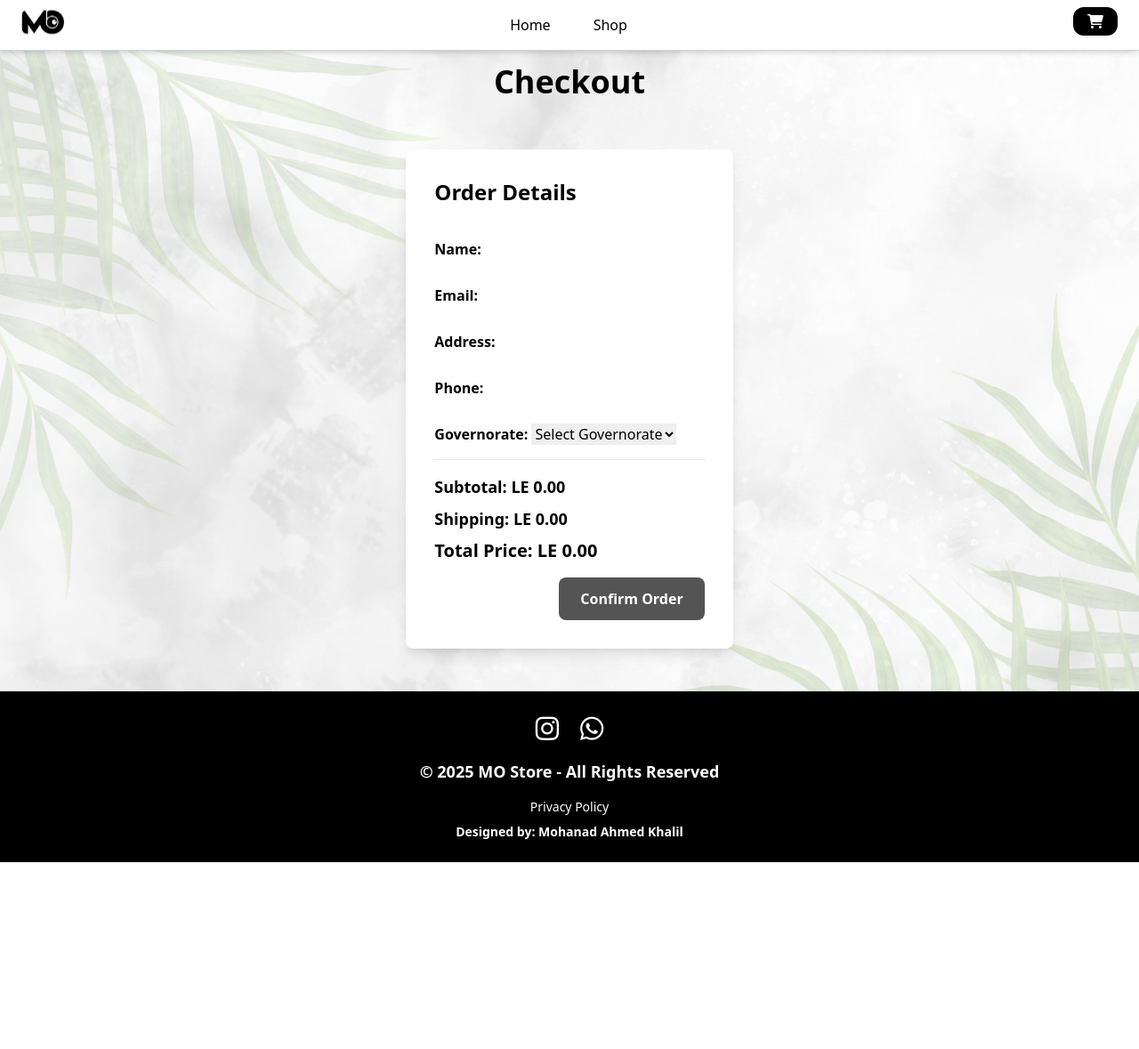
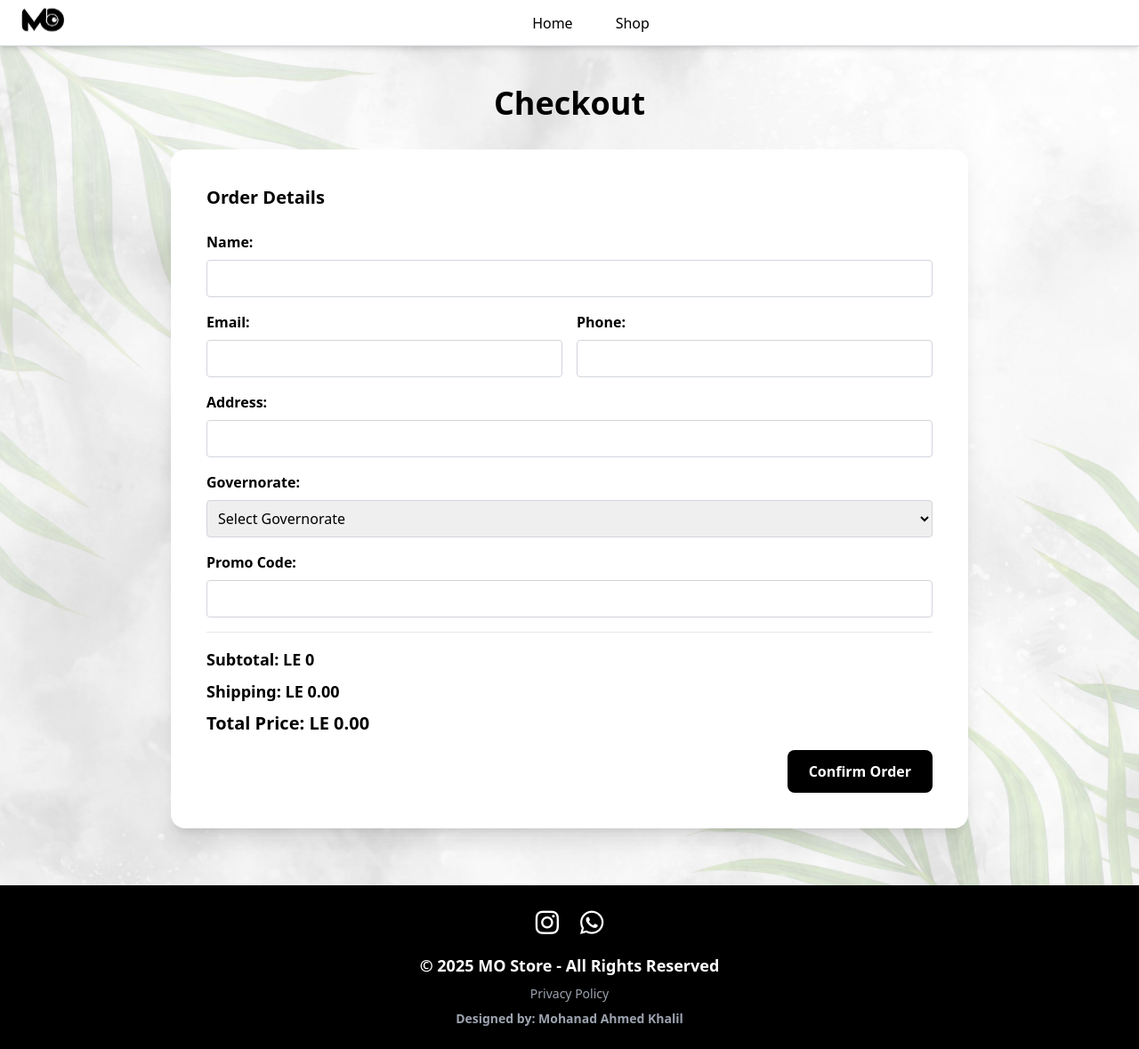
Before and after one commit to Mohanad-Ahmed-2002/Ecommerce, a Django app: page /checkout/ in a window 1280 px wide. Shown: the whole page at 89% size. Before the commit the page ends 969 px from the top, so only its background shows below. Run offline with Django 5.2, Linux system fonts and the light colour scheme; data that the repository does not hold is empty; some libraries are stand-ins or nearby versions.

Commit message:
Last Change 15/4

```diff
--- a/EcommerceStore/settings.py
+++ b/EcommerceStore/settings.py
@@ -58,6 +58,8 @@ INSTALLED_APPS = [
     'cloudinary_storage',
     'cloudinary',
     'django.contrib.staticfiles',
+    'widget_tweaks',
+
 ]
 
 MIDDLEWARE = [
--- a/store/templates/store/checkout.html
+++ b/store/templates/store/checkout.html
@@ -1,6 +1,7 @@
 <!DOCTYPE html>
 <html lang="en">
 {% load static %}
+{% load widget_tweaks %}
 
 <head>
     <title>Checkout</title>
@@ -10,11 +11,9 @@
     <meta name="viewport" content="width=device-width, initial-scale=1.0">
 </head>
 
-<body
-    class="bg-gray-100 min-h-screen flex flex-col bg-[url(/static/images/background2.jpeg)] bg-cover bg-[center_bottom_-10px]">
+<body class="bg-gray-100 bg-cover bg-center min-h-screen bg-[url('/static/images/background2.jpeg')]">
 
-    <nav
-        class="bg-white shadow-md py-3 px-6 flex justify-between items-center border-b border-gray-300 fixed w-full z-50">
+    <nav class="bg-white shadow-md py-3 px-6 flex justify-between items-center border-b border-gray-300 fixed top-0 w-full z-50 ">
         <div class="w-12">
             <a href="{% url 'home' %}">
                 <img src="{% static 'images/MO log.jpeg' %}" alt="Logo"
@@ -22,18 +21,26 @@
             </a>
         </div>
 
+        <!-- Navigation Links for large screens -->
         <div class="hidden lg:flex gap-12">
-            <a href="{% url 'home' %}" class="relative text-black font-medium hover:text-gray-800">Home</a>
-            <a href="{% url 'products' %}" class="relative text-black font-medium hover:text-gray-800">Shop</a>
+            <a href="{% url 'home' %}"
+                class="relative text-black font-medium hover:text-gray-800 transition-all duration-300
+                            after:content-[''] after:absolute after:w-full after:scale-x-0 after:h-0.5 after:bottom-0 after:left-0
+                            after:bg-black after:origin-left after:transition-transform after:duration-300 hover:after:scale-x-100">
+                Home
+            </a>
+
+            <a href="{% url 'products' %}"
+                class="relative text-black font-medium hover:text-gray-800 transition-all duration-300
+                            after:content-[''] after:absolute after:w-full after:scale-x-0 after:h-0.5 after:bottom-0 after:left-0
+                            after:bg-black after:origin-left after:transition-transform after:duration-300 hover:after:scale-x-100">
+                Shop
+            </a>
         </div>
 
+        <!--  Mobile Menu button -->
         <div class="flex items-center gap-4">
-            <div>
-                <a href="{% url 'cart_detail' %}"
-                    class="bg-black text-white py-2 px-4 rounded-xl flex items-center gap-2 hover:bg-gray-900 motion-safe:animate-bounce">
-                    <i class="fas fa-shopping-cart"></i>
-                </a>
-            </div>
+            <!-- Mobile menu button -->
             <div class="block lg:hidden">
                 <button id="mobile-menu-button" class="text-black focus:outline-none">
                     <i class="fas fa-bars text-2xl"></i>
@@ -56,18 +63,18 @@
     </div>
 
     <!-- Checkout Section -->
-    <div class="max-w-4xl mx-auto p-6 lg:p-12 justify-center">
-        <h1 class="text-4xl font-bold p-6 text-black mb-8 text-center">Checkout</h1>
+    <section class="mt-24 px-4 md:px-8 lg:px-0 max-w-4xl mx-auto w-full">
+        <h1 class="text-3xl md:text-4xl font-bold text-center mb-8 text-black">Checkout</h1>
 
-        <div class="bg-white shadow-lg rounded-lg p-8 space-y-6">
-            <h2 class="text-2xl font-semibold text-black">Order Details</h2>
+        <div class="bg-white shadow-xl rounded-2xl p-6 md:p-10 space-y-6">
+            <h2 class="text-xl font-semibold text-black mb-4">Order Details</h2>
 
-            <!-- Product Details -->
-            <div class="space-y-6">
+            <!-- Products -->
+            <div class="space-y-4">
                 {% for item in cart_items %}
-                <div class="flex justify-between items-center border-b pb-3 p-4 shadow-md bg-gray-100 rounded-lg">
+                <div class="flex justify-between items-center bg-gray-100 p-4 rounded-lg shadow-sm">
                     <div>
-                        <p class="font-semibold">{{ item.product.name }}</p>
+                        <p class="font-medium">{{ item.product.name }}</p>
                         <p class="text-sm text-gray-500">Quantity: {{ item.quantity }}</p>
                     </div>
                     <p class="font-bold text-lg">LE {{ item.total_price }}</p>
@@ -76,123 +83,140 @@
             </div>
 
             <!-- Form -->
-            <form method="POST" class="space-y-4">
+            <form method="POST" class="grid gap-4 md:grid-cols-2">
                 {% csrf_token %}
-                <div class="space-y-3">
+                <div class="col-span-full space-y-2">
                     <label for="id_name" class="font-semibold">Name:</label>
-                    {{ form.name }}
-                </div>
-                <div class="space-y-3">
-                    <label for="id_email" class="font-semibold">Email:</label>
-                    {{ form.email }}
-                </div>
-                <div class="space-y-3">
-                    <label for="id_address" class="font-semibold">Address:</label>
-                    {{ form.address }}
-                </div>
-                <div class="space-y-3">
-                    <label for="id_phone" class="font-semibold">Phone:</label>
-                    {{ form.phone }}
+                    {{ form.name|add_class:"w-full border border-gray-300 p-2 rounded" }}
                 </div>
 
-                <div class="space-y-3">
+                <div class="space-y-2">
+                    <label for="id_email" class="font-semibold">Email:</label>
+                    {{ form.email|add_class:"w-full border border-gray-300 p-2 rounded" }}
+                </div>
+
+                <div class="space-y-2">
+                    <label for="id_phone" class="font-semibold">Phone:</label>
+                    {{ form.phone|add_class:"w-full border border-gray-300 p-2 rounded" }}
+                </div>
+
+                <div class="col-span-full space-y-2">
+                    <label for="id_address" class="font-semibold">Address:</label>
+                    {{ form.address|add_class:"w-full border border-gray-300 p-2 rounded" }}
+                </div>
+
+                <div class="col-span-full space-y-2">
                     <label for="id_governorate" class="font-semibold">Governorate:</label>
-                    <select name="government" id="government" onchange="updateTotals()">
+                    <select name="government" id="government" onchange="updateTotals()"
+                        class="w-full border border-gray-300 p-2 rounded">
                         <option value="">Select Governorate</option>
                         {% for gov in governments %}
-                        <option value="{{ gov.id }}" data-shipping-fee="{{ gov.shipping_fee }}">
-                            {{ gov.name }}
-                        </option>
+                        <option value="{{ gov.id }}" data-shipping-fee="{{ gov.shipping_fee }}">{{ gov.name }}</option>
                         {% endfor %}
                     </select>
                 </div>
 
-                <script>
-                    function updateTotals() {
-                        var selectElement = document.getElementById('government');
-                        var selectedOption = selectElement.options[selectElement.selectedIndex];
+                <div class="col-span-full space-y-2">
+                    <label for="promo_code" class="font-semibold">Promo Code:</label>
+                    <input type="text" name="promo_code" id="promo_code"
+                        class="w-full border border-gray-300 p-2 rounded focus:outline-none focus:ring focus:ring-black">
+                </div>
 
-                        var shippingFee = selectedOption.getAttribute('data-shipping-fee');
-
-                        var subtotal = parseFloat("{{ subtotal }}");
-                        if (isNaN(subtotal)) {
-                            subtotal = 0;
-                        }
-
-                        shippingFee = parseFloat(shippingFee);
-                        if (isNaN(shippingFee)) {
-                            shippingFee = 0;
-                        }
-
-                        var total = subtotal + shippingFee;
-
-                        document.getElementById('subtotal').innerText = 'LE ' + subtotal.toFixed(2);
-                        document.getElementById('shipping').innerText = 'LE ' + shippingFee.toFixed(2);
-                        document.getElementById('total').innerText = 'LE ' + total.toFixed(2);
-                    }
-
-                    window.onload = function () {
-                        updateTotals();
-                    }
-                </script>
-
-                <div class="border-t pt-4 space-y-2">
-                    <p class="text-lg font-semibold">Subtotal: <span id="subtotal" class="font-bold">LE {{ subtotal
-                            }}</span></p>
-                    <p class="text-lg font-semibold">Shipping: <span id="shipping" class="font-bold">LE {{ shipping_fee
-                            }}</span></p>
+                <div class="col-span-full border-t pt-4 space-y-2">
+                    <p class="text-lg font-semibold">Subtotal: <span id="subtotal">LE {{ subtotal }}</span></p>
+                    <p class="text-lg font-semibold">Shipping: <span id="shipping">LE {{ shipping_fee }}</span></p>
+                    <p id="discount" class="text-lg font-semibold text-green-700 hidden"></p>
                     <h3 class="text-xl font-bold">Total Price: <span id="total">LE {{ grand_total }}</span></h3>
                 </div>
 
-                <div class="flex justify-end">
+                <div class="col-span-full flex justify-end">
                     <button type="submit"
-                        class="bg-black text-white px-6 py-3 rounded-lg hover:bg-gray-800 font-bold transition duration-300 ease-in-out transform hover:scale-105 animate-pulse">
+                        class="bg-black text-white px-6 py-3 rounded-lg hover:bg-gray-800 font-bold transition duration-300 transform hover:scale-105">
                         Confirm Order
                     </button>
                 </div>
             </form>
         </div>
-    </div>
+    </section>
 
     <!-- Footer -->
-    <footer class="bg-black text-white py-6 px-6 text-center mt-auto">
+    <footer class="bg-black text-white text-center py-6 mt-16">
         <div class="flex justify-center gap-6 mb-4">
             <a href="https://www.instagram.com/m.o_optics?igsh=MTJ6aXpubnppYTExYg%3D%3D&utm_source=qr"
-                class="text-white hover:text-gray-400 transition-transform transform hover:scale-110" target="_blank">
+                class="hover:text-gray-400 transition-transform transform hover:scale-110" target="_blank">
                 <i class="fa-brands fa-instagram text-3xl"></i>
             </a>
             <a href="https://wa.me/201062654749?text=مرحبا، أريد الاستفسار عن خدماتكم."
-                class="text-white hover:text-gray-400 transition-transform transform hover:scale-110" target="_blank">
+                class="hover:text-gray-400 transition-transform transform hover:scale-110" target="_blank">
                 <i class="fa-brands fa-whatsapp text-3xl"></i>
             </a>
         </div>
         <p class="font-bold text-lg">&copy; 2025 MO Store - All Rights Reserved</p>
-        <p class="text-sm text-gray-500 mt-4">
-            <a href="{% url 'privacy_policy' %}" class="text-white hover:text-gray-400 transition duration-300">
-                Privacy Policy
-            </a>
+        <p class="text-sm text-gray-400 mt-2">
+            <a href="{% url 'privacy_policy' %}" class="hover:text-gray-300">Privacy Policy</a>
         </p>
-        <p class="text-sm text-gray-500 mt-2">
+        <p class="text-sm text-gray-400 mt-2">
             <a href="https://my-portfolio-59ne.onrender.com/" target="_blank"
-                class="text-white font-semibold hover:text-gray-400 transition duration-300">Designed by: Mohanad Ahmed
-                Khalil</a>
+                class="font-semibold hover:text-gray-300">Designed by: Mohanad Ahmed Khalil</a>
         </p>
     </footer>
 
-    <!-- Mobile Menu Script -->
+    <!-- Scripts -->
     <script>
-        const mobileMenuButton = document.getElementById('mobile-menu-button');
-        const mobileMenu = document.getElementById('mobile-menu');
-        const closeMenuButton = document.getElementById('close-menu-button');
+        function updateTotals() {
+            const govSelect = document.getElementById('government');
+            const selected = govSelect.options[govSelect.selectedIndex];
+            let shippingFee = parseFloat(selected.getAttribute('data-shipping-fee')) || 0;
+            let subtotal = parseFloat("{{ subtotal }}") || 0;
+            let discount = parseFloat(document.getElementById('discount')?.dataset.amount || 0);
+            let total = subtotal - discount + shippingFee;
 
-        mobileMenuButton.addEventListener('click', () => {
-            mobileMenu.classList.toggle('hidden');
+            document.getElementById('shipping').innerText = 'LE ' + shippingFee.toFixed(2);
+            document.getElementById('total').innerText = 'LE ' + total.toFixed(2);
+        }
+
+        document.getElementById('promo_code').addEventListener('input', function () {
+            const promoCode = this.value;
+            const subtotal = parseFloat("{{ subtotal }}");
+
+            if (promoCode.length > 1) {
+                fetch(`/validate-promo/?code=${promoCode}&subtotal=${subtotal}`)
+                    .then(res => res.json())
+                    .then(data => {
+                        document.getElementById('promo-msg')?.remove();
+                        const discountElem = document.getElementById('discount');
+
+                        if (data.valid) {
+                            discountElem.innerHTML = `Discount: <span class="font-bold">- LE ${data.discount.toFixed(2)}</span>`;
+                            discountElem.dataset.amount = data.discount;
+                            discountElem.classList.remove('hidden');
+                            updateTotals();
+                        } else {
+                            discountElem.classList.add('hidden');
+                            const msg = document.createElement('p');
+                            msg.id = 'promo-msg';
+                            msg.className = 'text-sm text-red-600 font-semibold mt-1';
+                            msg.innerText = data.message || 'Invalid promo code';
+                            document.getElementById('promo_code').after(msg);
+                        }
+                    });
+            } else {
+                document.getElementById('discount').classList.add('hidden');
+                document.getElementById('promo-msg')?.remove();
+                updateTotals();
+            }
         });
 
-        closeMenuButton.addEventListener('click', () => {
-            mobileMenu.classList.add('hidden');
+        document.getElementById('mobile-menu-button').addEventListener('click', () => {
+            document.getElementById('mobile-menu').classList.toggle('hidden');
         });
+        document.getElementById('close-menu-button').addEventListener('click', () => {
+            document.getElementById('mobile-menu').classList.add('hidden');
+        });
+
+        window.onload = updateTotals;
     </script>
+
 </body>
 
 </html>
--- a/store/urls.py
+++ b/store/urls.py
@@ -12,4 +12,6 @@ urlpatterns = [
     path('checkout/',views.checkout,name='checkout'),
     path('order_success/<int:order_id>/', views.order_success, name='order_success'),
     path('privacy_policy/', views.privacy_policy, name='privacy_policy'),
+    path('validate-promo/', views.validate_promo_code, name='validate_promo_code'),
+
 ]
--- a/store/views.py
+++ b/store/views.py
@@ -1,7 +1,8 @@
 from django.shortcuts import render,get_object_or_404,redirect
-from .models import Product,CartItem,CustomerOrder,OrderForm,Government,OrderItem
+from .models import Product,CartItem,CustomerOrder,OrderForm,Government,OrderItem,PromoCode
 from django.contrib import messages
 from decimal import Decimal
+from django.http import JsonResponse
 
 # Create your views here.
 
@@ -124,7 +125,22 @@ def checkout(request):
         except Government.DoesNotExist:
             shipping_fee = Decimal(70)
 
-    grand_total = subtotal + shipping_fee
+    promo_code_str = request.POST.get('promo_code', '').strip()
+    discount_amount = Decimal(0)
+
+    if promo_code_str:
+        try:
+            promo = PromoCode.objects.get(code__iexact=promo_code_str)
+            if promo.is_valid():
+                discount_amount = (subtotal * promo.discount_percentage) / 100
+                messages.success(request, f"Promo code applied! You saved LE {discount_amount:.2f}")
+            else:
+                messages.error(request, "Promo code is not valid or expired.")
+        except PromoCode.DoesNotExist:
+            messages.error(request, "Promo code not found.")
+
+    grand_total = subtotal - discount_amount + shipping_fee
+
 
     if request.method == 'POST':
         if form.is_valid():
@@ -159,7 +175,8 @@ def checkout(request):
         'subtotal': subtotal,
         'shipping_fee': shipping_fee,
         'grand_total': grand_total,
-        'governments': governments
+        'governments': governments,
+        'discount_amount': discount_amount if discount_amount > 0 else None
     })
 
 def order_success(request,order_id):
@@ -196,3 +213,19 @@ def calculate_total_price(request):
 def privacy_policy(request):
 
     return render(request, 'store/privacy_policy.html')
+
+
+def validate_promo_code(request):
+    code = request.GET.get('code', '')
+    subtotal = Decimal(request.GET.get('subtotal', '0'))
+    discount = 0
+
+    try:
+        promo = PromoCode.objects.get(code__iexact=code)
+        if promo.is_valid():
+            discount = (subtotal * promo.discount_percentage) / 100
+            return JsonResponse({'valid': True, 'discount': float(discount)})
+        else:
+            return JsonResponse({'valid': False, 'message': 'Promo code expired or inactive'})
+    except PromoCode.DoesNotExist:
+        return JsonResponse({'valid': False, 'message': 'Promo code not found'})
```
Also changed, not shown: requirements.txt (+7 -0 lines), store/admin.py (+7 -1 lines), store/models.py (+16 -0 lines), store/service.py (added, +55 -0 lines), store/templates/store/cart_detail.html (+13 -2 lines), store/templates/store/home.html (+28 -55 lines), store/templates/store/order_success.html (+19 -9 lines), store/templates/store/privacy_policy.html (+34 -35 lines), store/templates/store/product_detail.html (+14 -3 lines), store/templates/store/products.html (+43 -21 lines), store/migrations/0027_promocode.py (added).
